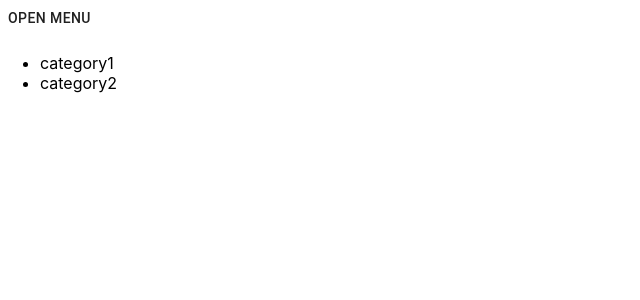
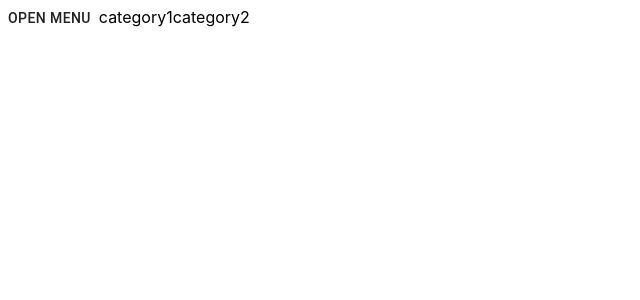
Before and after one commit to imteekay/mercari-search, a Next.js app: page /search/Filters/Categories/CategoriesList in a window 1280 px wide. Shown: the top 300 px of the page, without its empty margins (0-640 px from the left). Built offline with nearby package versions, Linux system fonts and the light colour scheme.

Commit message:
Add link to categories

```diff
--- /dev/null
+++ b/app/Product/Categories/categories.ts
@@ -0,0 +1,9 @@
+enum Category {
+  Category1 = 'category1',
+  Category2 = 'category2',
+}
+
+export const categories = [
+  { id: 1, label: Category.Category1 },
+  { id: 2, label: Category.Category2 },
+];
--- a/pages/search/Filters/Categories/CategoriesList.tsx
+++ b/pages/search/Filters/Categories/CategoriesList.tsx
@@ -1,10 +1,27 @@
+import Link from 'next/link';
+import { useRouter } from 'next/router';
+
+import { categories } from 'Product/Categories/categories';
+
 const CategoriesList = () => {
+  const { pathname, query } = useRouter();
+
   return (
-    <ul>
-      {['category1', 'category2'].map((category) => (
-        <li>{category}</li>
+    <>
+      {categories.map(({ id, label }) => (
+        <Link
+          href={{
+            pathname,
+            query: {
+              ...query,
+              categoryId: id,
+            },
+          }}
+        >
+          {label}
+        </Link>
       ))}
-    </ul>
+    </>
   );
 };
 
```
